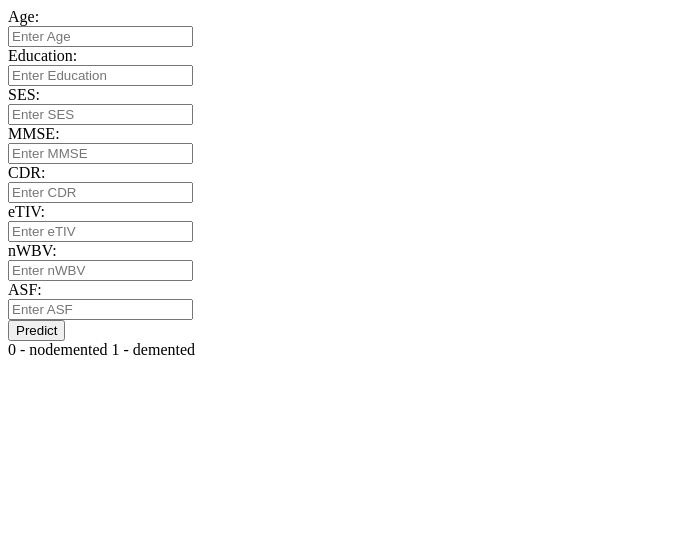
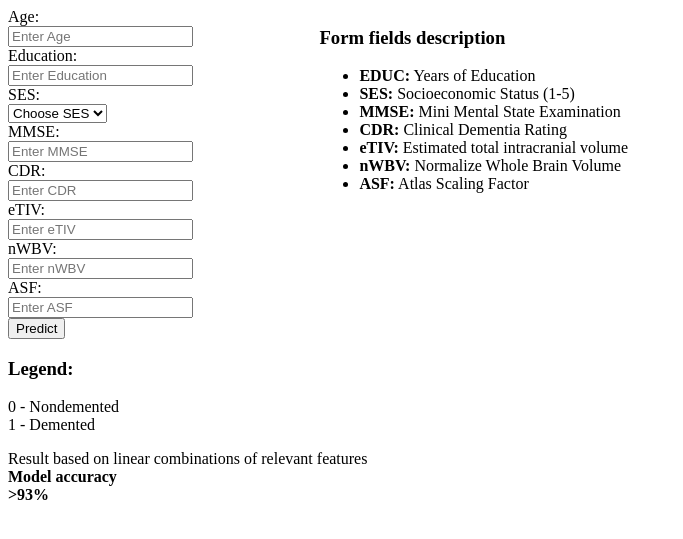
Before and after one commit to wojcikkuba/AlzheimerClassifier, a Flask app: page / in a window 1280 px wide. Shown: the top 539 px of the page, without its empty margins (0-683 px from the left). Run offline with Flask 3, Linux system fonts and the light colour scheme.

Commit message:
Modify index

```diff
--- a/templates/index.html
+++ b/templates/index.html
@@ -1,56 +1,69 @@
 <!DOCTYPE html>
 <html>
+
 <head>
     <title>Prediction Page</title>
+    <link rel="stylesheet" href="{{ url_for('static', filename='css/style.css') }}">
 </head>
+
 <body>
+    <div class="container">
         <form class="form-horizontal" action="{{ url_for('predict') }}" method="POST">
             <div class="form-group">
                 <label for="age" class="col-sm-2 control-label">Age:</label>
                 <div class="col-sm-10">
-            <input type="text" class="form-control" id="age" name="age" placeholder="Enter Age">
+                    <input type="number" class="form-control" id="age" name="age" placeholder="Enter Age" required>
                 </div>
             </div>
             <div class="form-group">
                 <label for="education" class="col-sm-2 control-label">Education:</label>
                 <div class="col-sm-10">
-            <input type="text" class="form-control" id="education" name="education" placeholder="Enter Education">
+                    <input type="number" class="form-control" id="education" name="education"
+                        placeholder="Enter Education" required>
                 </div>
             </div>
             <div class="form-group">
                 <label for="ses" class="col-sm-2 control-label">SES:</label>
                 <div class="col-sm-10">
-            <input type="text" class="form-control" id="ses" name="ses" placeholder="Enter SES">
+                    <select class="form-control" id="ses" name="ses" required>
+                      <option value="">Choose SES</option>
+                      <option value="1">1</option>
+                      <option value="2">2</option>
+                      <option value="3">3</option>
+                      <option value="4">4</option>
+                      <option value="5">5</option>
+                    </select>
                   </div>
             </div>
             <div class="form-group">
                 <label for="mmse" class="col-sm-2 control-label">MMSE:</label>
                 <div class="col-sm-10">
-            <input type="text" class="form-control" id="mmse" name="mmse" placeholder="Enter MMSE">
+                    <input type="number" class="form-control" id="mmse" name="mmse" placeholder="Enter MMSE" required>
                 </div>
             </div>
             <div class="form-group">
                 <label for="cdr" class="col-sm-2 control-label">CDR:</label>
                 <div class="col-sm-10">
-            <input type="text" class="form-control" id="cdr" name="cdr" placeholder="Enter CDR">
+                    <input type="number" step="0.1" class="form-control" id="cdr" name="cdr" placeholder="Enter CDR" required>
                 </div>
             </div>
             <div class="form-group">
                 <label for="etiv" class="col-sm-2 control-label">eTIV:</label>
                 <div class="col-sm-10">
-            <input type="text" class="form-control" id="etiv" name="etiv" placeholder="Enter eTIV">
+                    <input type="number" class="form-control" id="etiv" name="etiv" placeholder="Enter eTIV" required>
                 </div>
             </div>
             <div class="form-group">
                 <label for="nwbv" class="col-sm-2 control-label">nWBV:</label>
                 <div class="col-sm-10">
-            <input type="text" class="form-control" id="nwbv" name="nwbv" placeholder="Enter nWBV">
+                    <input type="number" step="0.001" class="form-control" id="nwbv" name="nwbv"
+                        placeholder="Enter nWBV" required>
                 </div>
             </div>
             <div class="form-group">
                 <label for="asf" class="col-sm-2 control-label">ASF:</label>
                 <div class="col-sm-10">
-            <input type="text" class="form-control" id="asf" name="asf" placeholder="Enter ASF">
+                    <input type="number" step="0.001" class="form-control" id="asf" name="asf" placeholder="Enter ASF" required>
                 </div>
             </div>
             <div class="form-group">
@@ -59,10 +72,31 @@
                 </div>
             </div>
         </form>
+        <div class="additional-info">
+            <h3>Form fields description</h3>
+            <ul>
+                <li><b>EDUC:</b> Years of Education</li>
+                <li><b>SES:</b> Socioeconomic Status (1-5)</li>
+                <li><b>MMSE:</b> Mini Mental State Examination</li>
+                <li><b>CDR:</b> Clinical Dementia Rating</li>
+                <li><b>eTIV:</b> Estimated total intracranial volume</li>
+                <li><b>nWBV:</b> Normalize Whole Brain Volume</li>
+                <li><b>ASF:</b> Atlas Scaling Factor</li>
+            </ul>
+        </div>
+    </div>
+
     {% if prediction_text %}
     <h2>{{ prediction_text }}</h2>
     {% endif %}
-	0 - nodemented
-	1 - demented
+    <h3>Legend:</h3>
+    <p>
+        0 - Nondemented<br>
+        1 - Demented
+    </p>
+    Result based on linear combinations of relevant features<br>
+    <b>Model accuracy<br>>93%<b>
+
 </body>
+
 </html>
```
Lines whose indentation alone changed are shown as unchanged.
